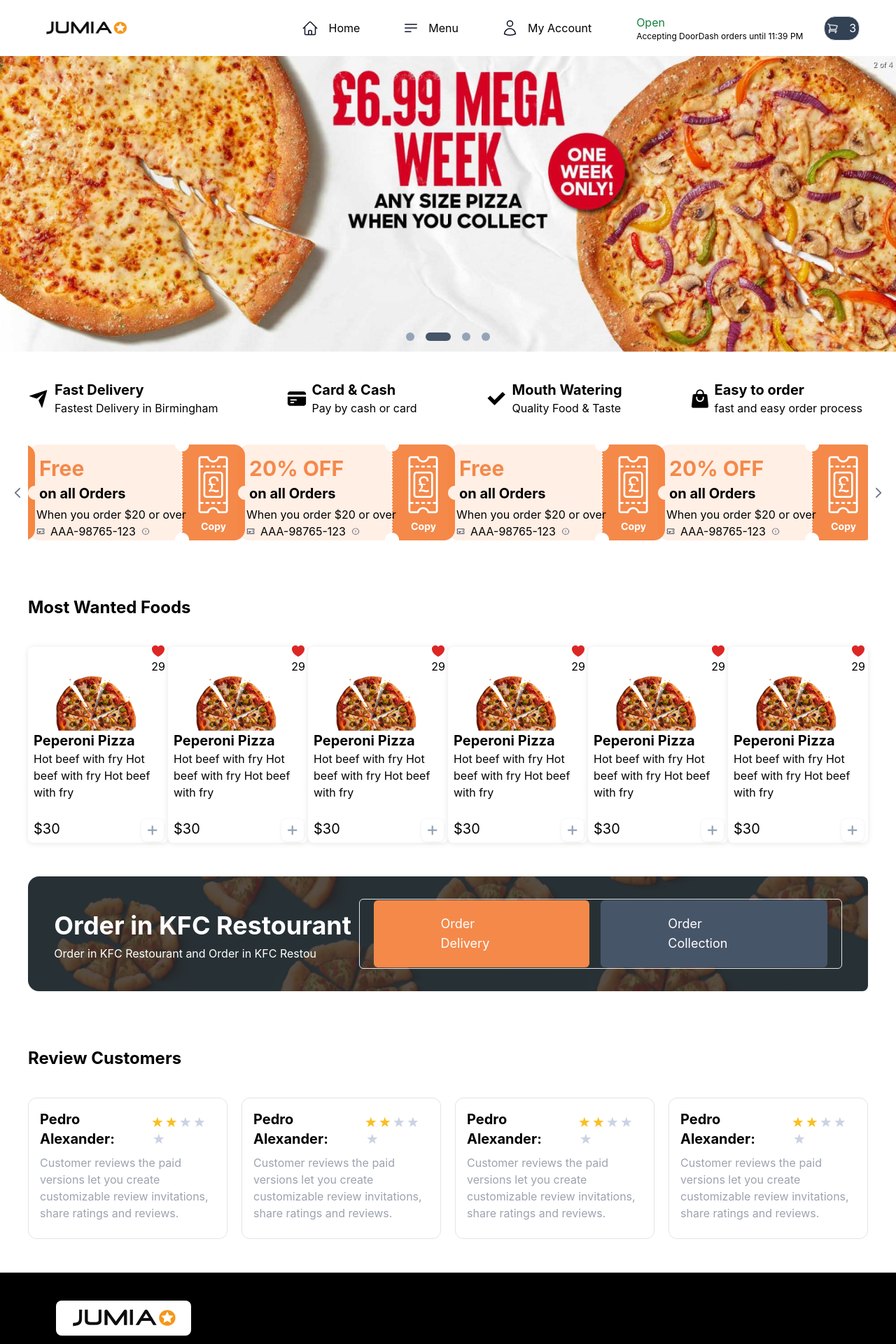
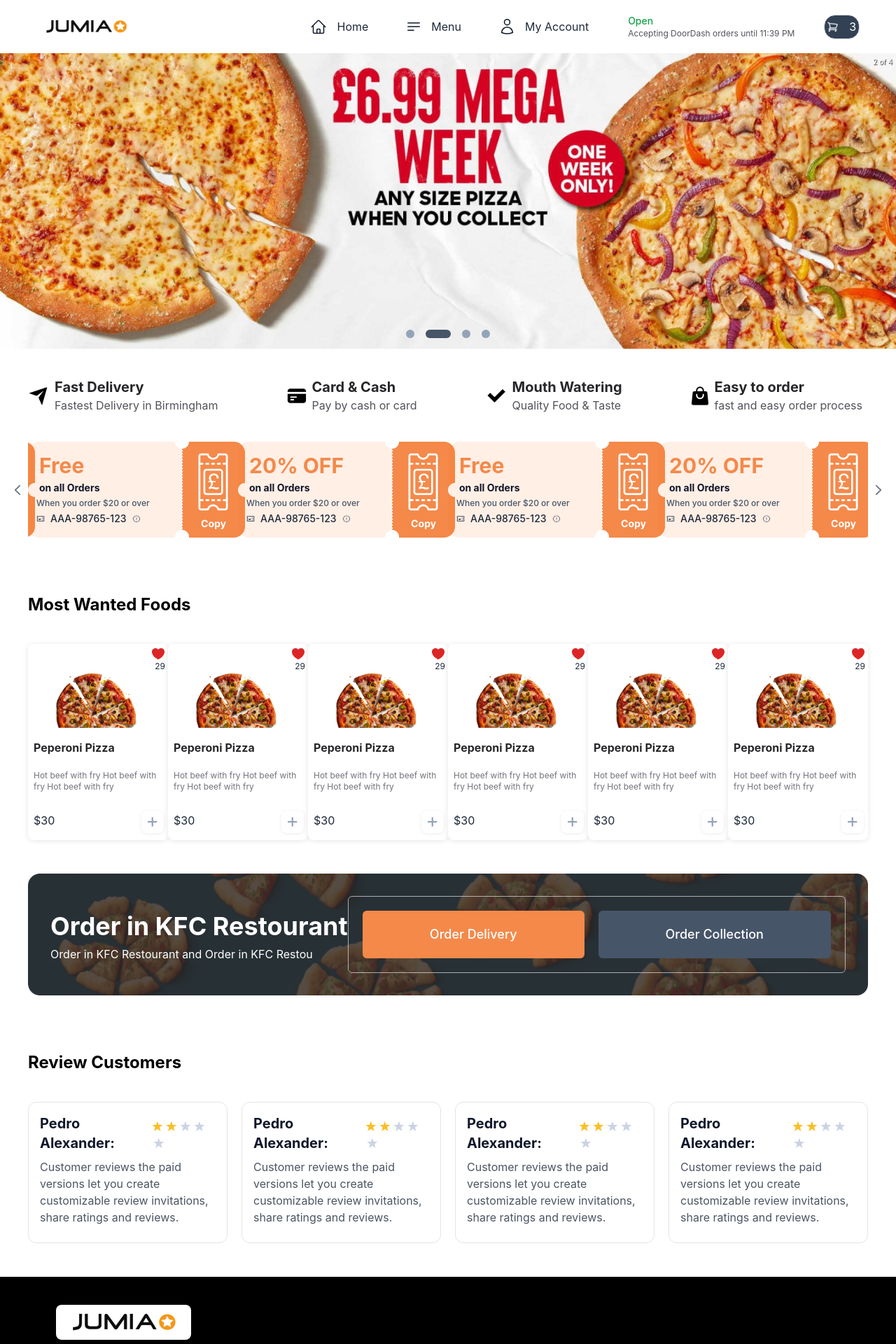
Before and after one commit to webmiraclepro/food-delivery-ecommerce, a Next.js app: page /home in a window 1280 px wide. Shown: the top 1920 px of the page at 70% size. Built offline with nearby package versions, Linux system fonts and the light colour scheme.

Commit message:
chore: refactoring code

```diff
--- a/src/components/CardCoupon/index.tsx
+++ b/src/components/CardCoupon/index.tsx
@@ -6,12 +6,12 @@ const CardCoupon = (props: any) => {
     return (
         <div className=" w-[200px] h-[280px] flex flex-col rounded-lg bg-white shadow-[0px_1px_9px_rgba(0,0,0,0.1)] justify-center">
             <img src={heartIcon} alt="heartIcon" className="ml-auto pr-1" />
-            <div className="ml-auto pr-1">{heartNumber}</div>
-            <img src={foodIcon} alt="foodIcon" className="w-[120px] h-[80px] mx-auto" />
-            <div className="text-xl font-bold pl-2">{title}</div>
-            <div className="pl-2"> {description}</div>
+            <div className="ml-auto pr-1 text-slate-800 text-xs">{heartNumber}</div>
+            <img src={foodIcon} alt="foodIcon" className="w-fit h-fit mx-auto" />
+            <div className="text-base font-bold text-zinc-800 pl-2 pt-4">{title}</div>
+            <div className="pl-2 text-xs text-zinc-500 pt-5"> {description}</div>
             <div className="flex flex-row items-center justify-between pt-4">
-                <span className="text-xl pl-2">${price}</span>
+                <span className="text-base pl-2 text-slate-800">${price}</span>
                 <img src={plusIcon} alt="addIcon" className="cursor-pointer" />
             </div>
 
--- a/src/components/CardOrder/index.tsx
+++ b/src/components/CardOrder/index.tsx
@@ -12,11 +12,11 @@ const CardOrder = ({caption, title, description, cardnumber}: CardOrderProps) =>
     return (
         <div className="flex flex-col w-[320px] h-[137px] bg-order-card bg-no-repeat mx-auto">
             <div className="px-4 pt-4 text-3xl font-bold text-pink-caption">{caption}</div>
-            <div className="px-4 pt-1 text-xl font-bold">{title}</div>
-            <div className="px-3 pt-1 text-base ">{description}</div>
-            <div className="flex flex-row items-center px-3 space-x-2">
+            <div className="px-4 pt-1 text-sm text-slate-900 font-bold">{title}</div>
+            <div className="px-3 pt-1 text-xs text-slate-600 font-medium">{description}</div>
+            <div className="flex flex-row items-center px-3 py-1 gap-2">
                 <img src={cardIconl} alt="cardiconleft" className="w-[12px] h-[12px]"/>
-                <div>{cardnumber}</div>
+                <div className="text-slate-800 text-sm font-medium">{cardnumber}</div>
                 <img src={cardIconr} alt="cardiconright" className="w-[12px] h-[12px]" />
             </div>
         </div>
--- a/src/components/CardReview/index.tsx
+++ b/src/components/CardReview/index.tsx
@@ -5,7 +5,7 @@ const CardReview = (props: any) => {
     return (
         <div className="flex flex-col border border-solid border-[#E4E4E7] p-4 rounded-xl">
             <div className="flex flex-row items-center justify-between">
-                <div className="text-xl font-bold">{person}:</div>
+                <div className="text-xl font-bold text-slate-900">{person}:</div>
                 <div>
 
                     <StarRatings
@@ -19,7 +19,7 @@ const CardReview = (props: any) => {
                 </div>
             </div>
 
-            <div className='text-gray-400 text-base py-2'>{review}</div>
+            <div className='text-gray-600 text-base py-2'>{review}</div>
         </div>
     )
 }
--- a/src/components/CardService/index.tsx
+++ b/src/components/CardService/index.tsx
@@ -11,8 +11,8 @@ const CardService = ({ icon, title, description }: CardServiceProps) => {
         <div className='flex flex-row items-center justify-center'>
             <img src={icon} className="fast delivery" />
             <div className="flex flex-col px-2">
-                <p className="font-bold text-zink-800 text-xl">{title}</p>
-                <p className="text-zink-600">{description}</p>
+                <p className="font-bold text-zinc-800 text-xl">{title}</p>
+                <p className="text-zinc-600">{description}</p>
             </div>
         </div>
     )
--- a/src/components/Footer/index.tsx
+++ b/src/components/Footer/index.tsx
@@ -8,7 +8,7 @@ const FooterList = (porps: any) => {
     return (
         <div className="flex flex-row items-center">
             <span className="block rounded-lg w-[6px] h-[6px] bg-[#1E293B] mr-2"></span>
-            <span className="text-white text-sm">{title}</span>
+            <span className="text-gray-200 text-sm">{title}</span>
         </div>
     )
 }
@@ -19,7 +19,7 @@ const Footer = () => {
             <div className="bg-white px-4 py-2 w-fit rounded-lg">
                 <img src={logo} alt="logo" />
             </div>
-            <div className="text-white text-base py-5 w-1/2 ">
+            <div className="text-gray-200 leading-7 text-sm py-5 w-1/2 ">
                 Lorem ipsum dolor sit amet, consectetur adipiscing elit.
                 Gravida pretium in nulla viverra nisl massa risus in egestas.
                 Orci massa adipiscing aenean maecenas arcu arcu. Auctor vitae nisl eleifend lectus nisl.
--- a/src/components/Navbar/index.tsx
+++ b/src/components/Navbar/index.tsx
@@ -58,21 +58,21 @@ const Navbar = () => {
                         </div>
                         <Link href="/">
 
-                            <div onClick={() => setOpenNav(false)} className="flex pl-2.5 pt-6 text-fsl font-bold transition-all hover:text-navhover">
+                            <div onClick={() => setOpenNav(false)} className="flex pl-2.5 pt-6 text-fsl font-bold transition-all text-slate-800 hover:text-navhover">
                                 <img src={websiteIcon} className="ml-1" />
                                 Home
                             </div>
                         </Link>
                         <Link href="#Menu">
 
-                            <div onClick={() => setOpenNav(false)} className="flex pl-2.5 pt-6 text-fsl font-bold transition-all hover:text-navhover">
+                            <div onClick={() => setOpenNav(false)} className="flex pl-2.5 pt-6 text-fsl font-bold transition-all text-slate-800 hover:text-navhover">
                                 <img src={menuIcon} className="ml-1" />
                                 Menu
                             </div>
                         </Link>
                         <Link href="#My-account">
 
-                            <div onClick={() => setOpenNav(false)} className="flex pl-2.5 pt-6 text-fsl font-bold transition-all hover:text-navhover">
+                            <div onClick={() => setOpenNav(false)} className="flex pl-2.5 pt-6 text-fsl font-bold transition-all text-slate-800 hover:text-navhover">
                                 <img src={accountIcon} className="ml-1" />
                                 My Account
                             </div>
@@ -87,32 +87,32 @@ const Navbar = () => {
                     <Link href="/" >
                         <img className="flex h-full w-full items-center ml-10" src={logo} alt="logo" />
                     </Link>
-                    <div className='flex flex-row w-full justify-center items-center ml-64 space-x-16'>
+                    <div className='flex flex-row w-full justify-center items-center ml-64 gap-14'>
 
                         <Link href="/">
-                            <div className="flex text-base transition-all hover:text-navhover">
+                            <div className="flex text-base transition-all text-slate-800 hover:text-navhover">
                                 <img src={websiteIcon} className="w-full pr-4" />
                                 Home
                             </div>
                         </Link>
                         <Link href="#Menu">
 
-                            <div className="flex text-base transition-all hover:text-navhover">
+                            <div className="flex text-base transition-all text-slate-800 hover:text-navhover">
                                 <img src={menuIcon} className="w-full pr-4" />
                                 Menu
                             </div>
                         </Link>
                         <Link href="#My Accout">
-                            <div className="flex text-base transition-all hover:text-navhover">
+                            <div className="flex text-base transition-all text-slate-800 hover:text-navhover">
                                 <img src={accountIcon} className="w-[35px] pr-4" />
                                 My Account
                             </div>
                         </Link>
                         <div className='flex flex-col'>
-                            <div className='text-[#15803D]'>
+                            <div className='text-green-600 font-medium text-sm'>
                                 Open
                             </div>
-                            <div className='text-grey-200 text-xs'>
+                            <div className='text-zinc-600 text-xs'>
                                 Accepting DoorDash orders until 11:39 PM
                             </div>
                         </div>
--- a/src/pages/home/index.tsx
+++ b/src/pages/home/index.tsx
@@ -57,14 +57,14 @@ export default function HomePage() {
                     <CardCoupon heartNumber={29} foodIcon={food1} title="Peperoni Pizza" description="Hot beef with fry Hot beef with fry Hot beef with fry" price="30" />
                     <CardCoupon heartNumber={29} foodIcon={food1} title="Peperoni Pizza" description="Hot beef with fry Hot beef with fry Hot beef with fry" price="30" />
                 </div>
-                <div id="#kfc-restaurant" className="flex flex-row bg-kfc-restaurant bg-no-repeat w-full p-8 items-center justify-around bg-cover rounded-lg">
+                <div id="#kfc-restaurant" className="flex flex-row bg-kfc-restaurant bg-no-repeat w-full p-8 items-center justify-around bg-cover rounded-2xl">
                     <div className="flex flex-col">
                         <p className="font-bold text-white text-4xl py-2">Order in KFC Restourant</p>
                         <p className="text-white">Order in KFC Restourant and Order in KFC Restou</p>
                     </div>
-                    <div className="border border-[rgba(255,255,255,0.6) border-solid  rounded-md w-[690px] h-[100px] flex flex-row justify-center space-x-4  p-5 items-center">
-                        <div className="bg-[#F4894A] rounded-md px-24 py-5 text-white text-lg">Order Delivery</div>
-                        <div className="bg-[#475569] rounded-md px-24 py-5 text-white text-lg ">Order Collection</div>
+                    <div className="border border-[rgba(255,255,255,0.6)] border-solid  rounded-md flex flex-row justify-center gap-5  p-5 items-center">
+                        <div className="bg-pink-caption rounded-md px-24 py-5 text-white text-lg font-medium">Order Delivery</div>
+                        <div className="bg-slate-600 rounded-md px-24 py-5 text-white text-lg font-medium">Order Collection</div>
                     </div>
                 </div>
                 <div className="w-full text-2xl font-bold pt-20 pb-10">Review Customers</div>
--- a/tailwind.config.js
+++ b/tailwind.config.js
@@ -43,6 +43,7 @@ module.exports = {
       },
       colors: {
         'pink-caption': '#F4894A',
+        'primary': '#E5E7EB'
       },
     },
   },
```
